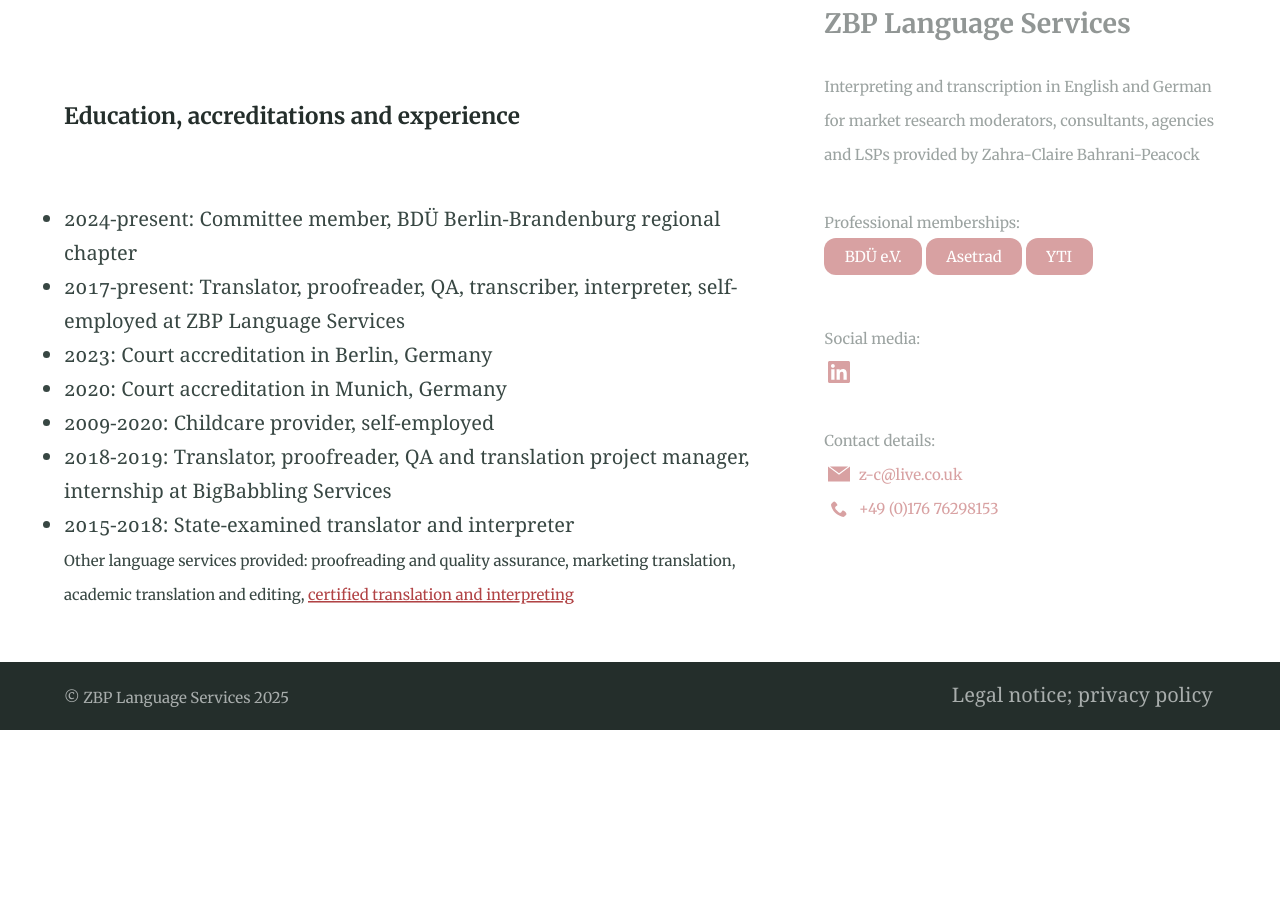
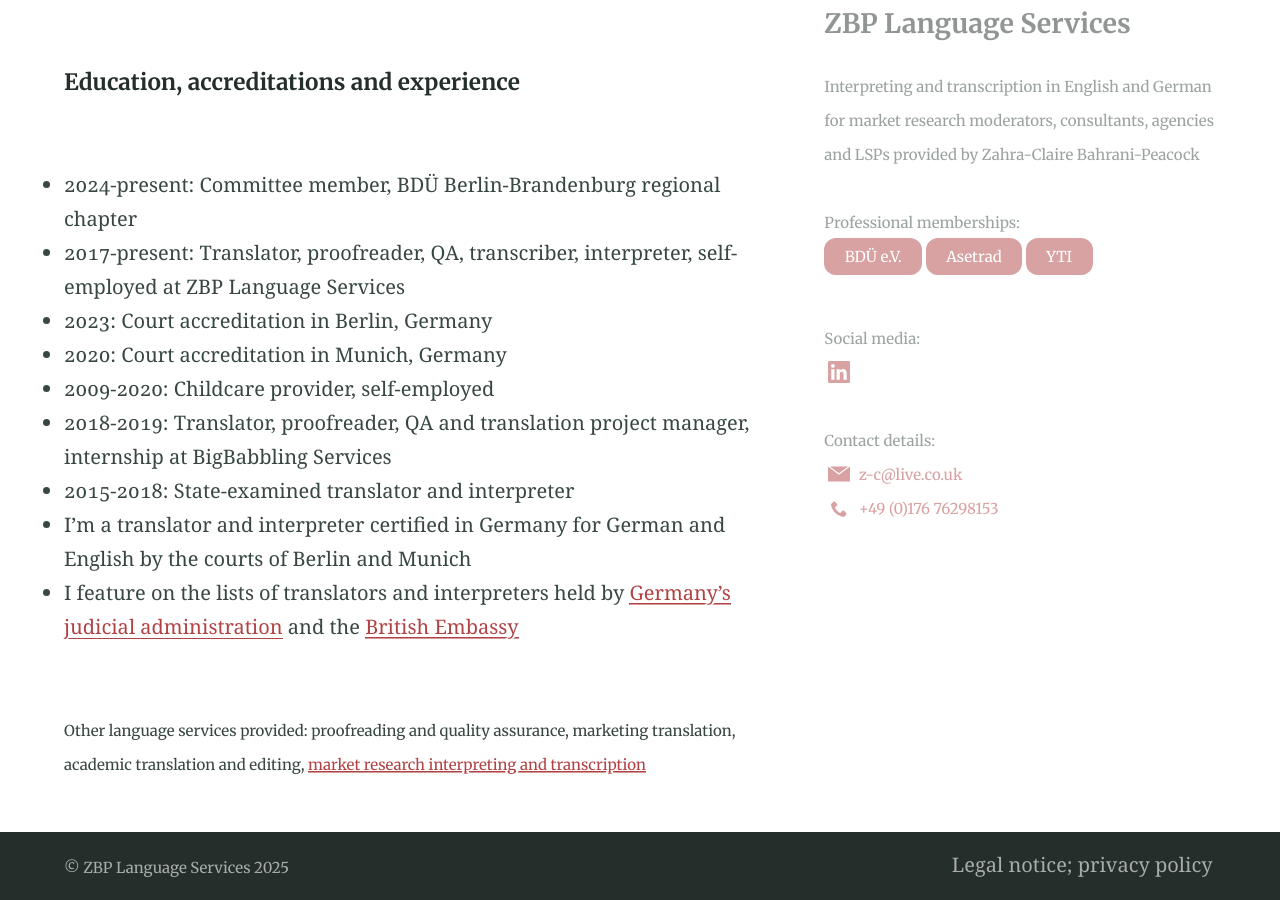
Before and after one commit to Website-2/certified.zbp-language-services.github.io, a Jekyll site: the page built from about.md, in a window 1280 px wide and 900 px high, scrolled down 1921 px. Built offline with Jekyll 4.4.1, drawn with Linux system fonts in a browser that asks for light colours; before the commit the page ends 2651 px from its top, so only the background shows below that.

Commit message:
Text update

```diff
--- a/about.md
+++ b/about.md
@@ -24,10 +24,7 @@ In the 7 years that I have now been working in the language industry, I've provi
 Are you a market research project manager, moderator, consultant, agency or LSP working on international projects and looking for insightful research results?
 <br>Send me a message and let me know what you need!<br><br>
 {% include button.html text="Send me a message" link="/contact/" color="#b14345" %}
-<br>
-
-
-<br>
+<br><br>
 <h5>Education, accreditations and experience</h5>
 <br>
 * 2024-present: Committee member, BDÜ Berlin-Brandenburg regional chapter
@@ -38,4 +35,7 @@ Are you a market research project manager, moderator, consultant, agency or LSP
 * 2018-2019: Translator, proofreader, QA and translation project manager, internship at BigBabbling Services
 * 2015-2018: State-examined translator and interpreter
 <br>
-<small>Other language services provided: proofreading and quality assurance, marketing translation, academic translation and editing, [certified translation and interpreting](/services/certified-translation-interpreting/ "certified translation and interpreting")</small>
+* I'm a translator and interpreter certified in Germany for German and English by the courts of Berlin and Munich
+* I feature on the lists of translators and interpreters held by [Germany's judicial administration](https://www.justiz-dolmetscher.de/Recherche/de/Suchen) and the [British Embassy](https://find-a-professional-service-abroad.service.csd.fcdo.gov.uk/find/translators-interpreters?country=Germany)
+<br><br><br>
+<small>Other language services provided: proofreading and quality assurance, marketing translation, academic translation and editing,  <a href="https://www.zbp-language-services.com/" target="_blank" title="market research interpreting and transcription">market research interpreting and transcription</a></small>
```
Also changed, not shown: index.md (+0 -4 lines), _posts/2025-05-09-example-post-five.md (renamed from _posts/2024-05-15-example-post-five.md), _posts/2025-05-09-example-post-four.md (renamed from _posts/2024-05-14-example-post-four.md), _posts/2025-05-09-example-post-one.md (renamed from _posts/2024-05-01-example-post-one.md), _posts/2025-05-09-example-post-three.md (renamed from _posts/2024-05-03-example-post-three.md), _posts/2025-05-09-example-post-two.md (renamed from _posts/2024-05-02-example-post-two.md).
